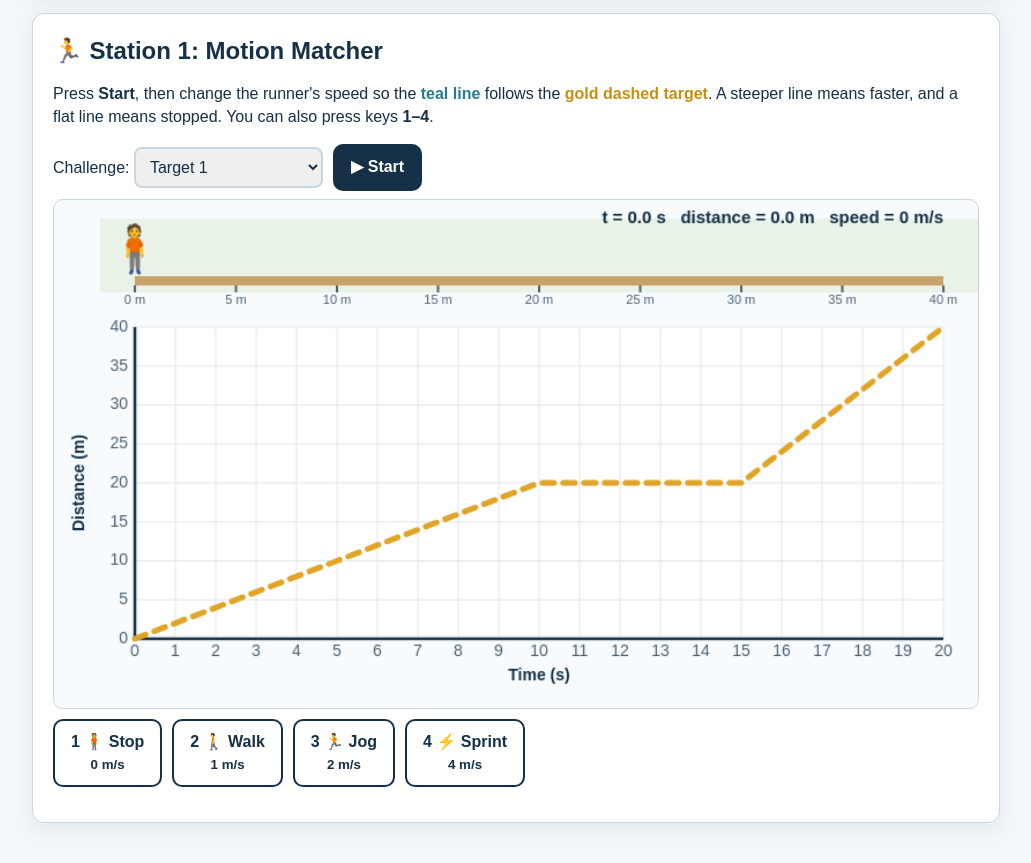
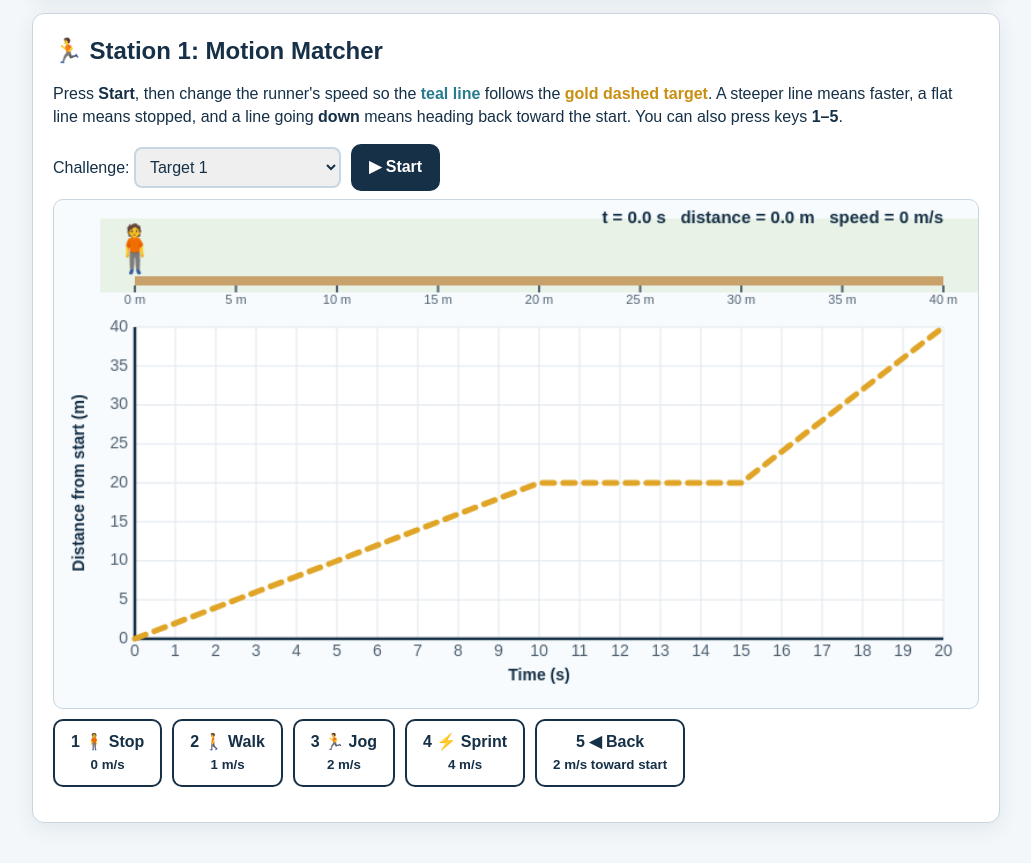
Before and after one commit to theunexpectedscienceteacher-blip/virtual-labs, a plain HTML site: page graph-lab/index.html in a window 1280 px wide. Shown: the part 347-1210 px from the top of the page, without its empty margins (124-1155 px from the left). Drawn offline with Linux system fonts and the light colour scheme.

Commit message:
Add files via upload

```diff
--- a/graph-lab/index.html
+++ b/graph-lab/index.html
@@ -76,9 +76,9 @@ th{background:var(--ink);color:#fff}
 
   <section id="matcher" class="card">
     <h2>🏃 Station 1: Motion Matcher</h2>
-    <p>Press <b>Start</b>, then change the runner's speed so the <b style="color:#287c8e">teal line</b> follows the <b style="color:#c98f12">gold dashed target</b>. A steeper line means faster, and a flat line means stopped. You can also press keys <b>1–4</b>.</p>
+    <p>Press <b>Start</b>, then change the runner's speed so the <b style="color:#287c8e">teal line</b> follows the <b style="color:#c98f12">gold dashed target</b>. A steeper line means faster, a flat line means stopped, and a line going <b>down</b> means heading back toward the start. You can also press keys <b>1–5</b>.</p>
     <div class="row" style="margin-bottom:8px">
-      <label>Challenge: <select id="mChal"><option value="0">Target 1</option><option value="1">Target 2</option><option value="2">Target 3</option><option value="r">🎲 Random target</option><option value="f">Free play (no target)</option></select></label>
+      <label>Challenge: <select id="mChal"><option value="0">Target 1</option><option value="1">Target 2</option><option value="2">Target 3</option><option value="3">Target 4 (comes back!)</option><option value="r">🎲 Random target</option><option value="f">Free play (no target)</option></select></label>
       <button class="primary" id="mGo">▶ Start</button>
     </div>
     <canvas id="mCv" width="800" height="440"></canvas>
@@ -87,6 +87,7 @@ th{background:var(--ink);color:#fff}
       <button data-s="1">2 🚶 Walk<br><small>1 m/s</small></button>
       <button data-s="2">3 🏃 Jog<br><small>2 m/s</small></button>
       <button data-s="4">4 ⚡ Sprint<br><small>4 m/s</small></button>
+      <button data-s="-2">5 ◀ Back<br><small>2 m/s toward start</small></button>
     </div>
     <div id="mFb" class="fb hidden"></div>
     <p class="small" id="mBest"></p>
@@ -94,7 +95,7 @@ th{background:var(--ink);color:#fff}
 
   <section id="builder" class="card hidden">
     <h2>✏️ Station 2: Graph Builder</h2>
-    <p class="big" id="bStory"></p>
+    <div class="big" id="bStory" style="margin:10px 0"></div>
     <p class="small">Click on the graph to place a point at <b>5 s, 10 s, 15 s, and 20 s</b>. The point at 0 s is already placed. Click again in the same column to move a point. Points snap to the nearest 5 m.</p>
     <canvas id="bCv" width="800" height="400"></canvas>
     <div class="row" style="margin-top:10px"><button class="primary" id="bCheck">✔ Check my graph</button><button id="bPlay">▶ Play my graph</button><button id="bClear">Clear points</button><button class="hidden" id="bNext">Next story →</button></div>
@@ -272,7 +273,7 @@ function axes(ctx, B, tMax, dMax, tStep, dStep, small) {
   if (!small) {
     ctx.fillStyle = "#153047"; ctx.font = "bold 14px Arial"; ctx.textAlign = "center"; ctx.textBaseline = "alphabetic";
     ctx.fillText("Time (s)", B.x + B.w / 2, B.y + B.h + 36);
-    ctx.save(); ctx.translate(B.x - 44, B.y + B.h / 2); ctx.rotate(-Math.PI / 2); ctx.fillText("Distance (m)", 0, 0); ctx.restore();
+    ctx.save(); ctx.translate(B.x - 44, B.y + B.h / 2); ctx.rotate(-Math.PI / 2); ctx.fillText("Distance from start (m)", 0, 0); ctx.restore();
   }
   return { X, Y };
 }
@@ -284,12 +285,12 @@ function track(ctx, x0, x1, y, dMax, d, speed) {
   ctx.fillStyle = "#516273"; ctx.font = "11px Arial"; ctx.textAlign = "center"; ctx.textBaseline = "top";
   for (let m = 0; m <= dMax; m += 5) { const x = x0 + (x1 - x0) * m / dMax; ctx.fillRect(x - 1, y + 8, 2, 6); ctx.fillText(m + " m", x, y + 15); }
   const x = x0 + (x1 - x0) * Math.min(d, dMax) / dMax;
-  emoji(ctx, speed === 0 ? "🧍" : speed <= 1 ? "🚶" : "🏃", x, y - 22, 40, speed > 0);
+  emoji(ctx, speed === 0 ? "🧍" : Math.abs(speed) <= 1 ? "🚶" : "🏃", x, y - 22, 40, speed > 0);
 }
 
 /* ================= STATION 1: MOTION MATCHER ================= */
 const mc = $("mCv"), mx = mc.getContext("2d"), MB = { x: 70, y: 110, w: 700, h: 270 };
-const TARGETS = [[2, 2, 0, 4], [1, 4, 0, 1], [4, 0, 2, 1]];
+const TARGETS = [[2, 2, 0, 4], [1, 4, 0, 1], [4, 0, 2, 1], [2, 4, 0, -2]];
 let Mm = { running: false, countdown: 0, speed: 0, t: 0, d: 0, path: [[0, 0]], target: TARGETS[0], err: 0, n: 0, key: "0" };
 function tgtD(t) { if (!Mm.target) return null; let d = 0; for (let i = 0; i < 4; i++) { const a = i * 5; if (t <= a) break; d += Mm.target[i] * Math.min(5, t - a); } return d; }
 function drawMatcher() {
@@ -304,11 +305,11 @@ function drawMatcher() {
 }
 function setSpeed(s) { Mm.speed = s; document.querySelectorAll("#speedBtns button").forEach(b => b.classList.toggle("primary", Number(b.dataset.s) === s)); }
 document.querySelectorAll("#speedBtns button").forEach(b => b.onclick = () => setSpeed(Number(b.dataset.s)));
-document.addEventListener("keydown", e => { if ($("matcher").classList.contains("hidden") || e.target.tagName === "INPUT" || e.target.tagName === "TEXTAREA") return; const m = { "1": 0, "2": 1, "3": 2, "4": 4 }[e.key]; if (m != null) setSpeed(m); });
+document.addEventListener("keydown", e => { if ($("matcher").classList.contains("hidden") || e.target.tagName === "INPUT" || e.target.tagName === "TEXTAREA") return; const m = { "1": 0, "2": 1, "3": 2, "4": 4, "5": -2 }[e.key]; if (m != null) setSpeed(m); });
 function pickTarget() {
   const v = $("mChal").value; Mm.key = v;
   if (v === "f") return null;
-  if (v === "r") { let s; do { s = [0, 1, 2, 3].map(() => pickOne([0, 1, 2, 4])); } while (s.reduce((a, b) => a + b, 0) * 5 > 40 || s.every(x => x === s[0]) || !s.some(x => x > 0)); return s; }
+  if (v === "r") { let s, ok; do { s = [0, 1, 2, 3].map(() => pickOne([0, 1, 2, 4, -2])); let d = 0; ok = !s.every(x => x === s[0]) && s[0] > 0; s.forEach(x => { d += 5 * x; if (d < 0 || d > 40) ok = false; }); } while (!ok); return s; }
   return TARGETS[Number(v)];
 }
 $("mChal").onchange = () => { if (!Mm.running) { Mm.target = pickTarget(); Mm.t = 0; Mm.d = 0; Mm.path = [[0, 0]]; drawMatcher(); $("mFb").classList.add("hidden"); } };
@@ -321,7 +322,7 @@ $("mGo").onclick = () => {
     const dt = Math.min(.1, (now - last) / 1000); last = now;
     if (Mm.countdown > 0) { Mm.countdown -= dt; if (Mm.countdown <= 0) { Mm.countdown = 0; Mm.running = true; } }
     else if (Mm.running) {
-      Mm.t = Math.min(20, Mm.t + dt); Mm.d = Math.min(40, Mm.d + Mm.speed * dt); Mm.path.push([Mm.t, Mm.d]);
+      Mm.t = Math.min(20, Mm.t + dt); Mm.d = Math.max(0, Math.min(40, Mm.d + Mm.speed * dt)); Mm.path.push([Mm.t, Mm.d]);
       const td = tgtD(Mm.t); if (td != null) { Mm.err += Math.abs(Mm.d - td); Mm.n++; }
       if (Mm.t >= 20) { Mm.running = false; drawMatcher(); finishMatcher(); return; }
     }
@@ -338,8 +339,8 @@ function finishMatcher() {
   const name = Mm.key === "r" ? "Random" : `Target ${Number(Mm.key) + 1}`;
   if (Mm.key !== "r") { const k = name; if (!st.matcher[k] || score > st.matcher[k]) st.matcher[k] = score; } else { if (!st.matcher.Random || score > st.matcher.Random) st.matcher.Random = score; }
   saveStore(KEY, st); showBest();
-  const rows = Mm.target.map((s, i) => `<tr><td>${i * 5}–${i * 5 + 5} s</td><td>${s} m/s ${s === 0 ? "(flat line)" : ""}</td><td>${blocks[i].toFixed(1)} m/s</td></tr>`).join("");
-  feedback($("mFb"), score >= 75 ? "good" : "bad", `🏁 <b>Match score: ${score}%</b> ${stars}<br>${score >= 90 ? "Amazing match!" : score >= 75 ? "Nice! Try for 90%+." : "Tip: watch the slope of the gold line. Steeper means pick a faster speed, and flat means Stop. Switch speeds right at 5, 10 and 15 s."}<table><tr><th>Time</th><th>Target speed (slope)</th><th>Your speed</th></tr>${rows}</table>`);
+  const rows = Mm.target.map((s, i) => `<tr><td>${i * 5}–${i * 5 + 5} s</td><td>${s < 0 ? `${-s} m/s back toward start (line slopes down)` : `${s} m/s ${s === 0 ? "(flat line)" : ""}`}</td><td>${blocks[i] < -0.05 ? `${(-blocks[i]).toFixed(1)} m/s back` : `${blocks[i].toFixed(1)} m/s`}</td></tr>`).join("");
+  feedback($("mFb"), score >= 75 ? "good" : "bad", `🏁 <b>Match score: ${score}%</b> ${stars}<br>${score >= 90 ? "Amazing match!" : score >= 75 ? "Nice! Try for 90%+." : "Tip: watch the slope of the gold line. Steeper means pick a faster speed, flat means Stop, and a line going down means go Back toward the start. Switch speeds right at 5, 10 and 15 s."}<table><tr><th>Time</th><th>Target speed (slope)</th><th>Your speed</th></tr>${rows}</table>`);
 }
 function showBest() { const e = Object.entries(st.matcher); $("mBest").textContent = e.length ? "Best scores: " + e.map(([k, v]) => `${k} ${v}%`).join(" · ") : ""; }
 Mm.target = TARGETS[0]; drawMatcher(); showBest();
@@ -350,17 +351,21 @@ const NAMES = ["Maya", "Leo", "Ava", "Diego", "Zoe", "Mateo", "Lily", "Jayden"];
 const STOPS = ["stops to tie a shoe", "waits at a crosswalk", "stops to talk to a friend", "stops for a water break"];
 function segText(s, first) {
   if (s === 0) return `${pickOne(STOPS)} for 5 seconds`;
+  if (s < 0) return Math.random() < .5 ? `turns around and walks back toward the start at ${-s} m/s for 5 seconds` : `heads back ${-s * 5} m toward the start in 5 seconds`;
   const verb = { 1: "walks", 2: "jogs", 3: "runs", 4: "sprints" }[s];
   return Math.random() < .5 ? `${verb} at ${s} m/s for 5 seconds` : `${verb} ${s * 5} m in 5 seconds`;
 }
 function makeStory() {
-  let s; do { s = [0, 1, 2, 3].map(() => rint(0, 4)); } while (!s.includes(0) || new Set(s.filter(x => x)).size < 2 || s.reduce((a, b) => a + b, 0) > 8 || s[0] === 0);
+  let s, ok; const back = Bd.done === 2 || Math.random() < .3; do { s = [0, 1, 2, 3].map(() => rint(back ? -2 : 0, 4)); let d = 0; ok = s.includes(0) && new Set(s.filter(x => x)).size >= 2 && s[0] > 0 && (!back || s.filter(x => x < 0).length === 1) && (back || s.every(x => x >= 0)); s.forEach(x => { d += 5 * x; if (d < 0 || d > 40) ok = false; }); } while (!ok);
   const n = pickOne(NAMES), parts = s.map((v, i) => segText(v, i === 0));
   return { speeds: s, text: `${n} ${parts[0]}, then ${parts[1]}, then ${parts[2]}, and finally ${parts[3]}.`, name: n };
 }
 let Bd = { story: null, pts: [0, null, null, null, null], checks: 0, done: 0, firstTry: 0, playing: false, showAns: false };
-function newStory() { Bd.story = makeStory(); Bd.pts = [0, null, null, null, null]; Bd.checks = 0; Bd.showAns = false; Bd.marks = null; $("bStory").textContent = `📖 ${Bd.story.text}`; $("bFb").classList.add("hidden"); $("bNext").classList.add("hidden"); $("bCheck").disabled = false; drawBuilder(0, null); bProg(); }
-function bProg() { $("bProg").textContent = `Stories completed: ${Bd.done} / 3 · Correct on the first try: ${Bd.firstTry}`; }
+const B_TOTAL = 4;
+function newStory() { Bd.story = makeStory(); Bd.pts = [0, null, null, null, null]; Bd.checks = 0; Bd.showAns = false; Bd.marks = null;
+  if (Bd.done % 2 === 1) { const d = cumPts(Bd.story.speeds, 5).map(q => q[1]); Bd.story.name = "the toy car"; $("bStory").innerHTML = `📋 A student recorded a toy car's distance from the start line every 5 seconds. Graph the data.<table class="datatable" style="width:auto;margin-top:8px"><tr><th>Time (s)</th>${[0, 5, 10, 15, 20].map(t => `<td>${t}</td>`).join("")}</tr><tr><th>Distance from start (m)</th>${d.map(v => `<td>${v}</td>`).join("")}</tr></table>`; }
+  else $("bStory").textContent = `📖 ${Bd.story.text}`; $("bFb").classList.add("hidden"); $("bNext").classList.add("hidden"); $("bCheck").disabled = false; drawBuilder(0, null); bProg(); }
+function bProg() { $("bProg").textContent = `Graphs completed: ${Bd.done} / ${B_TOTAL} · Correct on the first try: ${Bd.firstTry}`; }
 function truth() { return cumPts(Bd.story.speeds, 5).map(p => p[1]); }
 function drawBuilder(walkD, walkT) {
   bx.clearRect(0, 0, 800, 400);
@@ -388,10 +393,10 @@ $("bCheck").onclick = () => {
     Bd.done++; if (Bd.checks === 1) Bd.firstTry++; $("bCheck").disabled = true;
     st.builder = { done: Bd.done, firstTry: Bd.firstTry }; saveStore(KEY, st); bProg();
     feedback($("bFb"), "good", `✅ <b>Perfect graph!</b> Press <b>▶ Play my graph</b> to watch ${Bd.story.name} move. Notice the flat part is where ${Bd.story.name} stopped.`);
-    if (Bd.done < 3) $("bNext").classList.remove("hidden"); else $("bFb").innerHTML += "<br>🎉 You finished all 3 stories! Go on to Station 3.";
+    if (Bd.done < B_TOTAL) $("bNext").classList.remove("hidden"); else $("bFb").innerHTML += `<br>🎉 You finished all ${B_TOTAL} graphs! Go on to Station 3.`;
   } else {
     const i = Bd.marks.findIndex((m, k) => k > 0 && !m), s = Bd.story.speeds[i - 1];
-    let hint = `Check the point at <b>${i * 5} s</b>. From ${(i - 1) * 5} to ${i * 5} s, ${Bd.story.name} ${s === 0 ? "was <b>stopped</b>, so the distance should stay the same (flat line)" : `moved at ${s} m/s, so the distance goes up by ${s} × 5 = <b>${s * 5} m</b>`}. Remember, each point is the <b>total</b> distance so far.`;
+    let hint = `Check the point at <b>${i * 5} s</b>. From ${(i - 1) * 5} to ${i * 5} s, ${Bd.story.name} ${s === 0 ? "was <b>stopped</b>, so the distance should stay the same (flat line)" : s < 0 ? `moved <b>back toward the start</b> at ${-s} m/s, so the distance goes <b>down</b> by ${-s} × 5 = <b>${-s * 5} m</b>` : `moved at ${s} m/s, so the distance goes up by ${s} × 5 = <b>${s * 5} m</b>`}. Remember, each point is the <b>total</b> distance so far.`;
     if (Bd.checks >= 2) { Bd.showAns = true; drawBuilder(0, null); hint += "<br>The correct graph is shown as a gold dashed line. Move your points onto it and check again."; }
     feedback($("bFb"), "bad", "❌ Not quite. " + hint);
   }
@@ -416,7 +421,9 @@ function drawBig(s) { dx.clearRect(0, 0, 800, 340); const B = { x: 80, y: 20, w:
   ["A", "B", "C", "D"].forEach((l, i) => { const mx2 = X(i * 5 + 2.5), my = Y((P[i][1] + P[i + 1][1]) / 2) - 22; dx.fillStyle = "#f4b942"; dx.beginPath(); dx.arc(mx2, my, 14, 0, 7); dx.fill(); dx.fillStyle = "#153047"; dx.font = "bold 15px Arial"; dx.textAlign = "center"; dx.textBaseline = "middle"; dx.fillText(l, mx2, my); }); }
 function drawFour(list) { dx.clearRect(0, 0, 800, 340); list.forEach((s, i) => { const B = { x: 50 + (i % 2) * 390, y: 18 + Math.floor(i / 2) * 165, w: 320, h: 120 }; const { X, Y } = axes(dx, B, 20, 40, 5, 10, true); line(dx, cumPts(s, 5), X, Y, "#287c8e", 3.5); dx.fillStyle = "#153047"; dx.font = "bold 18px Arial"; dx.textAlign = "left"; dx.textBaseline = "top"; dx.fillText("Graph " + "ABCD"[i], B.x + 8, B.y + 4); }); }
 function variants(s) { const out = [s]; const cand = [[...s].reverse(), [s[1], s[0], s[2], s[3]], [s[0], s[2], s[1], s[3]], [s[0], s[1], s[3], s[2]], [s[3], s[1], s[2], s[0]], s.map(v => v === 0 ? 2 : v === 4 ? 0 : v)]; for (const c of shuffle(cand)) if (out.length < 4 && !out.some(o => o.join() === c.join())) out.push(c); while (out.length < 4) { const r = makeG(); if (!out.some(o => o.join() === r.join())) out.push(r); } return out; }
+function makeGR() { let s, ok; do { s = [0, 1, 2, 3].map(() => rint(-2, 4)); let d = 0; ok = s[0] > 0 && s.filter(x => x < 0).length === 1 && new Set(s).size >= 3; s.forEach(x => { d += 5 * x; if (d < 0 || d > 40) ok = false; }); } while (!ok); return s; }
 const DQ = [
+  () => { const s = makeGR(), L = "ABCD"[s.findIndex(v => v < 0)]; return { prompt: "The graph shows the runner's distance <b>from the starting line</b>. During which segment is the runner moving <b>back toward the start</b>?", draw: () => drawBig(s), opts: ["A", "B", "C", "D"].map(x => "Segment " + x), a: "Segment " + L, why: `Segment ${L} slopes <b>down</b>: the distance from the start is shrinking, so the runner is heading back.` }; },
   () => { const s = makeG(), L = "ABCD"[s.indexOf(0)]; return { prompt: "During which segment is the runner <b>stopped</b>?", draw: () => drawBig(s), opts: ["A", "B", "C", "D"].map(x => "Segment " + x), a: "Segment " + L, why: `Segment ${L} is <b>flat</b>: time passes, but the distance stays the same.` }; },
   () => { let s; do { s = makeG(); } while (s.filter(v => v === Math.max(...s)).length > 1); const L = "ABCD"[s.indexOf(Math.max(...s))]; return { prompt: "During which segment is the runner moving <b>fastest</b>?", draw: () => drawBig(s), opts: ["A", "B", "C", "D"].map(x => "Segment " + x), a: "Segment " + L, why: `Segment ${L} is the <b>steepest</b>, with the most distance covered in 5 s (${Math.max(...s) * 5} m).` }; },
   () => { let s, mn; do { s = makeG(); mn = Math.min(...s.filter(v => v)); } while (s.filter(v => v === mn).length > 1); const L = "ABCD"[s.indexOf(mn)]; return { prompt: "Which segment shows the runner moving, but <b>slowest</b>?", draw: () => drawBig(s), opts: ["A", "B", "C", "D"].map(x => "Segment " + x), a: "Segment " + L, why: `Segment ${L} has the gentlest slope that is not flat. A flat segment is <b>stopped</b>, not slow.` }; },
@@ -457,7 +464,7 @@ $("compileBtn").onclick = () => {
     `Name: ${$("sName").value}   Period: ${$("sPeriod").value}   Date: ${new Date().toLocaleDateString()}`,
     "",
     "Station 1 Motion Matcher (best match %): " + (m.length ? m.map(([k, v]) => `${k} ${v}%`).join(", ") : "not done"),
-    "Station 2 Graph Builder: " + (st.builder ? `${st.builder.done}/3 stories, ${st.builder.firstTry} correct on first try` : "not done"),
+    "Station 2 Graph Builder: " + (st.builder ? `${st.builder.done}/4 graphs, ${st.builder.firstTry} correct on first try` : "not done"),
     "Station 3 Graph Detective: " + (st.detective ? `latest ${st.detective.score}/${st.detective.of}, best ${st.detBest}/${st.detective.of}` : "not done"),
     "",
     "MY EXPLANATION:",
```
